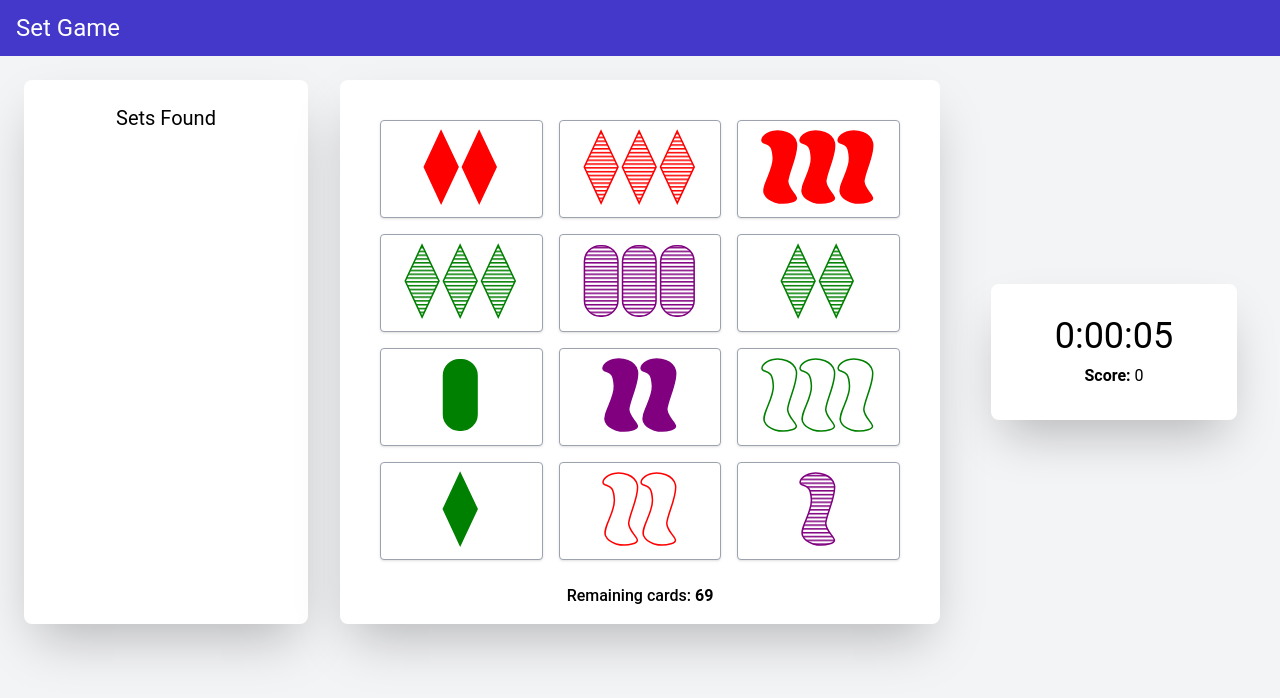
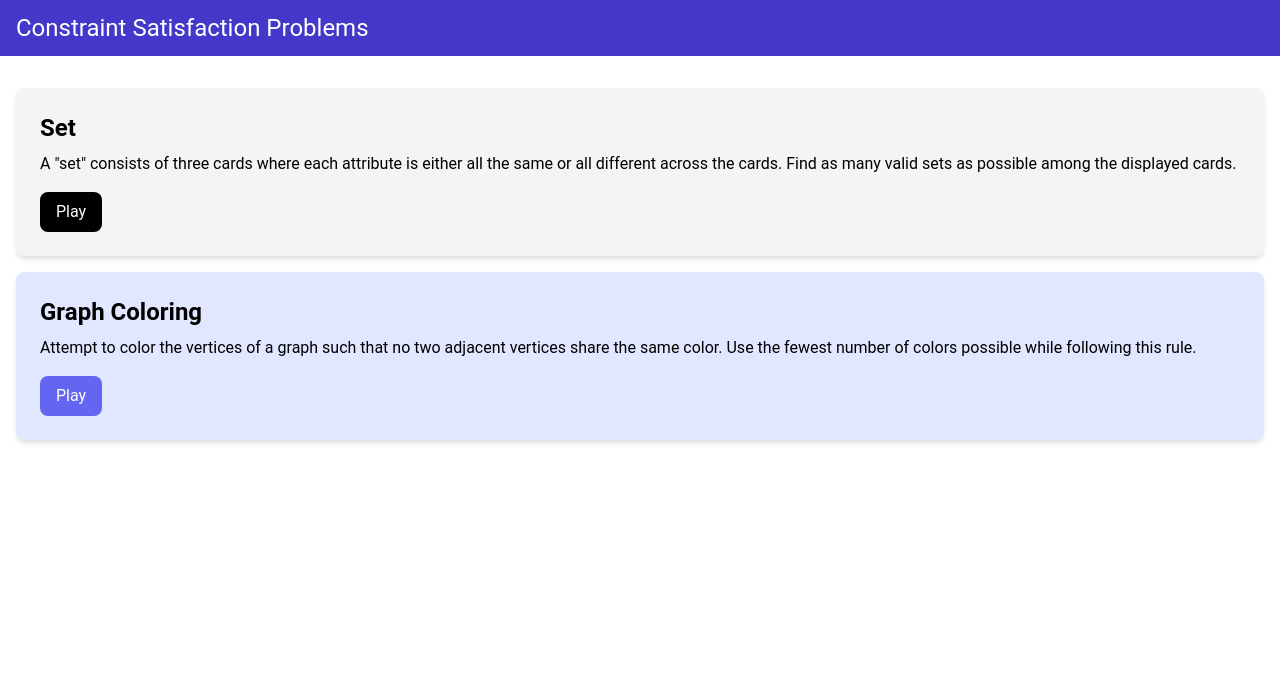
Before and after one commit to surfs1973/csp-app, a React (Vite) app: page / in a window 1280 px wide. Shown: the top 698 px of the page. Built offline with nearby package versions, Linux system fonts and the light colour scheme.

Commit message:
added home page and routing

```diff
--- a/index.html
+++ b/index.html
@@ -4,7 +4,7 @@
     <meta charset="UTF-8" />
     <link rel="icon" type="image/svg+xml" href="/icon.svg" />
     <meta name="viewport" content="width=device-width, initial-scale=1.0" />
-    <title>Set Game</title>
+    <title>CSP</title>
   </head>
   <body>
     <div id="root"></div>
--- a/package.json
+++ b/package.json
@@ -12,6 +12,7 @@
   "dependencies": {
     "react": "^18.3.1",
     "react-dom": "^18.3.1",
+    "react-icons": "^5.3.0",
     "react-router-dom": "^6.27.0",
     "react-toastify": "^10.0.6"
   },
--- a/src/App.jsx
+++ b/src/App.jsx
@@ -1,38 +1,23 @@
-import { React, useState } from 'react'
-import ButtonGrid from './components/ButtonGrid'
-import SetsPanel from './components/SetsPanel'
-import Scoreboard from './components/Scoreboard'
-import Hero from './components/Hero'
-import { generateDeck, shuffleDeck, hasValidSet } from './utils/CardUtils'
-
-const deck = shuffleDeck(generateDeck());
-while (!hasValidSet(deck.slice(0, 12))) {
-    shuffleDeck(deck);
-}
-const firstCards = shuffleDeck(deck.splice(0, 12));
-
+import { Route, createBrowserRouter, createRoutesFromElements, RouterProvider } from 'react-router-dom'
+import React from 'react'
+import HomePage from './pages/HomePage'
+import MainLayout from './layouts/MainLayout'
+import SetGame from './pages/SetGame'
+import NotFound from './pages/NotFound'
 
 const App = () => {
-    const [foundSets, setFoundSets] = useState([]);
-    const handleFoundSet = (newSet) => {
-        setFoundSets((prevSets) => [...prevSets, newSet]);
-    };
+    const router = createBrowserRouter(
+        createRoutesFromElements(
+            <Route path='/' element={<MainLayout />}>
+                <Route index element={<HomePage />} />
+                <Route path='/set' element={<SetGame />} />
+                <Route path='*' element={<NotFound />} />
+            </Route>
+        )
+    )
 
-    return (
-        <div className="bg-gray-100 min-h-screen">
-            <Hero />
-            <div className="px-6 py-6 grid grid-cols-1 gap-8 lg:grid-cols-4">
-                {/* left panel */}
-                <SetsPanel foundSets={foundSets} />
+    return <RouterProvider router={router} />
 
-                {/* center panel */}
-                <ButtonGrid deck={deck} firstCards={firstCards} onFoundSet={handleFoundSet} />
-
-                {/* right panel */}
-                <Scoreboard score={foundSets.length} />
-            </div>
-        </div>
-    )
 }
 
 export default App
--- a/src/components/ButtonGrid.jsx
+++ b/src/components/ButtonGrid.jsx
@@ -27,7 +27,6 @@ const ButtonGrid = ({ deck, firstCards, onFoundSet }) => {
             if (isSet(activeButtons)) {
                 onFoundSet([...activeButtons]);
                 console.log("This is a set");
-                console.log(activeButtons);
                 replaceCards(indices);
             } else {
                 console.log("This is not a set");
--- a/src/components/Hero.jsx
+++ b/src/components/Navbar.jsx
@@ -1,11 +1,12 @@
 import React from 'react';
+import { useNavigate } from 'react-router-dom';
 
-const Hero = () => {
+const Navbar = () => {
+    const navigate = useNavigate();
+
     const onHomeClick = (event) => {
         event.preventDefault();
-        const confirm = window.confirm('Are you sure you want to restart the game?');
-        if (!confirm) return;
-        window.location.reload();
+        return navigate("/")
     }
 
     return (
@@ -18,7 +19,7 @@ const Hero = () => {
                             className="text-2xl text-white"
                             onClick={onHomeClick}
                         >
-                            Set Game
+                            Constraint Satisfaction Problems
                         </a>
                     </div>
                 </div>
@@ -27,4 +28,4 @@ const Hero = () => {
     );
 }
 
-export default Hero;
+export default Navbar;
--- a/src/components/SetsPanel.jsx
+++ b/src/components/SetsPanel.jsx
@@ -7,12 +7,9 @@ const SetsPanel = ({ foundSets }) => {
             <h1 className="text-xl pb-4 text-center">Sets Found</h1>
             <div className="overflow-y-auto max-h-128 bg-gray-100 shadow-inner mx-2 rounded-lg">
                 {foundSets.map((sets, index) => (
-                    // bg-white py-2 px-4 border border-gray-400
-                    // rounded shadow h-36  flex items-center justify-center
                     <div key={index} className="flex items-center justify-center bg-white mx-4 my-4 p-3 rounded-lg shadow-md hover:shadow-lg">
                         {sets.map((card) => (
-                            // <p key={card.key}>{card.key}</p>
-                        <Shapes key={card.key} color={card.color} shape={card.shape} shading={card.shading} number={card.number} classes="border border-black mx-1 p-2 h-16 xxl:h-12 xl:h-8"/>
+                            <Shapes key={card.key} color={card.color} shape={card.shape} shading={card.shading} number={card.number} classes="border border-black mx-1 p-2 h-16 xxl:h-12 xl:h-8"/>
                         ))}
                     </div>
                 ))}
--- /dev/null
+++ b/src/layouts/MainLayout.jsx
@@ -0,0 +1,17 @@
+import React from 'react'
+import { Outlet } from 'react-router-dom'
+import { ToastContainer } from 'react-toastify'
+import 'react-toastify/dist/ReactToastify.css'
+import Navbar from '../components/Navbar'
+
+const MainLayout = () => {
+    return (
+        <>
+            <Navbar />
+            <Outlet />
+            <ToastContainer />
+        </>
+    )
+}
+
+export default MainLayout
--- /dev/null
+++ b/src/pages/HomePage.jsx
@@ -0,0 +1,44 @@
+import React from 'react'
+import { Link } from 'react-router-dom'
+
+
+const HomePage = () => {
+
+    return (
+        <section className="py-4">
+            <div className="container m-auto">
+                <div className="grid grid-cols-1 gap-4 p-4 rounded-lg">
+                    <div className="p-6 rounded-lg shadow-md bg-gray-100">
+                        <h2 className="text-2xl font-bold">Set</h2>
+                        <p className="mt-2 mb-4">
+                            A "set" consists of three cards where each attribute is either all the same or all different across the cards.
+                            Find as many valid sets as possible among the displayed cards.
+                        </p>
+                        <Link
+                            to="/set"
+                            className="inline-block bg-black text-white rounded-lg px-4 py-2 hover:bg-indigo-600"
+                        >
+                            Play
+                        </Link>
+
+                    </div>
+                    <div className="p-6 rounded-lg shadow-md bg-indigo-100">
+                        <h2 className="text-2xl font-bold">Graph Coloring</h2>
+                        <p className="mt-2 mb-4">
+                        Attempt to color the vertices of a graph such that no two adjacent vertices share the same color.
+                        Use the fewest number of colors possible while following this rule.
+                        </p>
+                        <Link
+                            to="/color"
+                            className="inline-block bg-indigo-500 text-white rounded-lg px-4 py-2 hover:bg-indigo-600"
+                        >
+                            Play
+                        </Link>
+                    </div>
+                </div>
+            </div>
+        </section>
+    )
+}
+
+export default HomePage
--- /dev/null
+++ b/src/pages/NotFound.jsx
@@ -0,0 +1,22 @@
+import React from 'react'
+import { Link } from 'react-router-dom'
+import { FaExclamationTriangle } from 'react-icons/fa'
+
+const NotFound = () => {
+    return (
+        <>
+            <section className="text-center flex flex-col justify-center items-center h-96">
+                <FaExclamationTriangle className="text-yellow-400 text-6xl mb-4"/>
+                <h1 className="text-6xl font-bold mb-4">404 Not Found</h1>
+                <p className="text-xl mb-5">This page does not exist</p>
+                <Link
+                    to="/"
+                    className="text-white bg-indigo-700 hover:bg-indigo-900 rounded-md px-3 py-2 mt-4"
+                >Go Back
+                </Link>
+            </section>
+        </>
+    )
+}
+
+export default NotFound
--- /dev/null
+++ b/src/pages/SetGame.jsx
@@ -0,0 +1,36 @@
+import { React, useState } from 'react'
+import ButtonGrid from '../components/ButtonGrid'
+import SetsPanel from '../components/SetsPanel'
+import Scoreboard from '../components/Scoreboard'
+import { shuffleDeck, generateDeck, hasValidSet } from '../utils/CardUtils'
+
+const SetGame = () => {
+    const deck = shuffleDeck(generateDeck());
+    while (!hasValidSet(deck.slice(0, 12))) {
+        shuffleDeck(deck);
+    }
+    const firstCards = shuffleDeck(deck.splice(0, 12));
+
+
+    const [foundSets, setFoundSets] = useState([]);
+    const handleFoundSet = (newSet) => {
+        setFoundSets((prevSets) => [...prevSets, newSet]);
+    };
+
+    return (
+        <div className="bg-gray-100 min-h-screen">
+            <div className="px-6 py-6 grid grid-cols-1 gap-8 lg:grid-cols-4">
+                {/* left panel */}
+                <SetsPanel foundSets={foundSets} />
+
+                {/* center panel */}
+                <ButtonGrid deck={deck} firstCards={firstCards} onFoundSet={handleFoundSet} />
+
+                {/* right panel */}
+                <Scoreboard score={foundSets.length} />
+            </div>
+        </div>
+    )
+}
+
+export default SetGame
```
Also changed, not shown: squiggle-example.html (deleted, +0 -18 lines), 2 other files (tests, documents, lock files or other folders).
